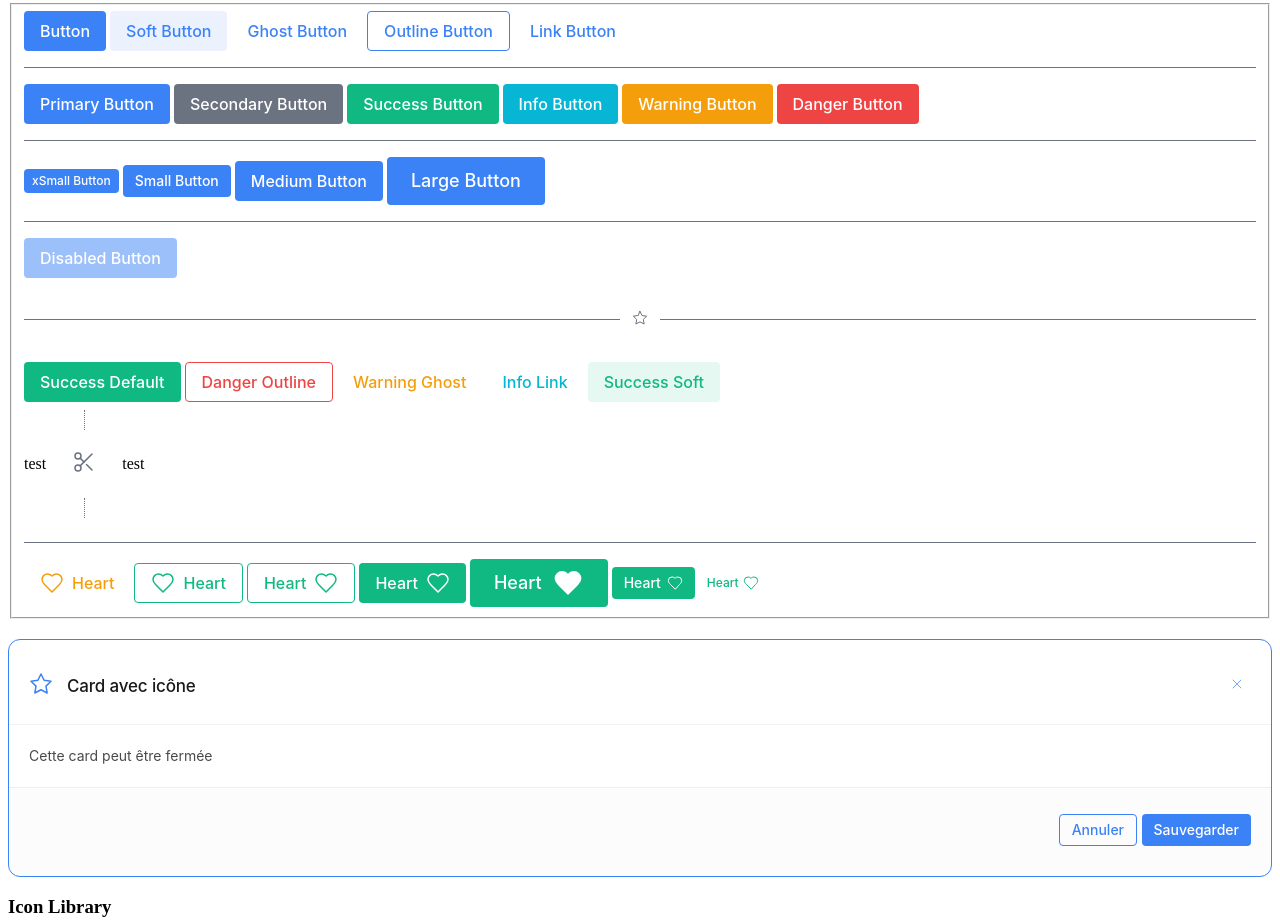
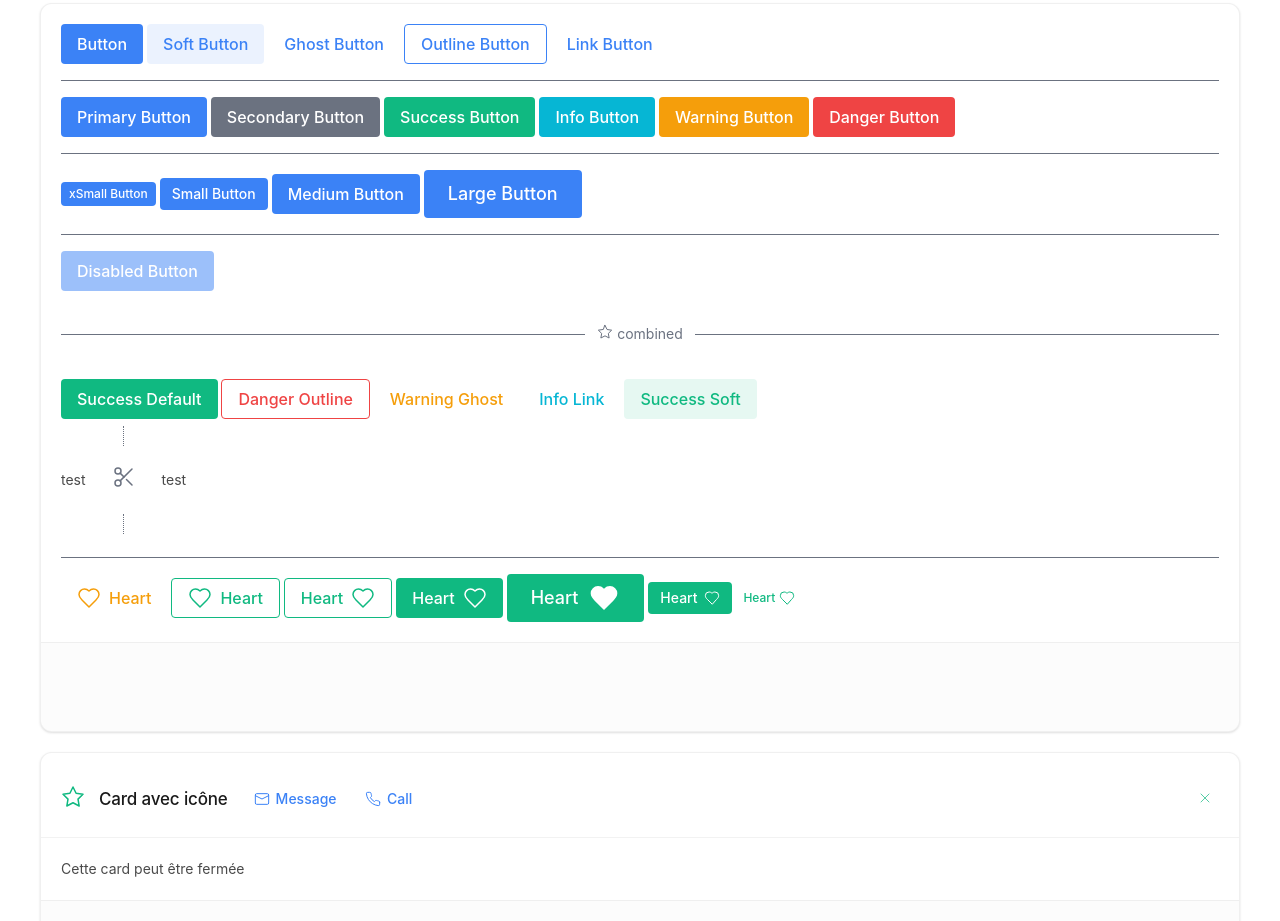
Before and after one commit to tivins/echo, a website built with Vite: page out-of-the-box/index.html in a window 1280 px wide. Shown: the part 154-1075 px from the top of the page. Built offline with nearby package versions, Linux system fonts and the light colour scheme.

Commit message:
Add demo-live.html and update styles for EchoCard component
- Introduced a new demo page (demo-live.html) to showcase the Design Toolkit.
- Updated EchoCard styles to reduce border radius and padding for a more compact design.
- Enhanced index.html layout with improved card structure and additional content for better demonstration of components.

```diff
--- a/out-of-the-box/design-toolkit.esm.bundled.js
+++ b/out-of-the-box/design-toolkit.esm.bundled.js
@@ -1363,8 +1363,8 @@ EchoCard.styles = [
     i$4 `
       :host {
         display: block;
-        --card-border-radius: 12px;
-        --card-padding: 20px;
+        --card-border-radius: 1px;
+        --card-padding: 38px;
         --card-shadow: 0 1px 3px rgba(0, 0, 0, 0.08), 0 1px 2px rgba(0, 0, 0, 0.06);
         --card-border: 1px solid rgba(0, 0, 0, 0.06);
         --card-hover-shadow: 0 4px 6px rgba(0, 0, 0, 0.07), 0 2px 4px rgba(0, 0, 0, 0.06);
@@ -1379,12 +1379,10 @@ EchoCard.styles = [
         overflow: hidden;
         font-family:
           -apple-system, BlinkMacSystemFont, 'Segoe UI', Roboto, sans-serif;
-        position: relative;
       }
 
       .card:hover {
         box-shadow: var(--card-hover-shadow);
-        transform: translateY(-1px);
       }
 
       .card:disabled {
--- a/out-of-the-box/index.html
+++ b/out-of-the-box/index.html
@@ -7,6 +7,7 @@
     <title>Echo Toolkit</title>
 </head>
 <body>
+    <div style="max-width: 1200px; margin: 0 auto;">
     <h1>Echo Toolkit (out-of-the-box)</h1>
     <p>
         This page has no styles. It is pure HTML.
@@ -14,7 +15,7 @@
     </p>
 
     <h3>Button Component</h3>
-    <fieldset>
+    <echo-card>
         <echo-button>Button</echo-button>
         <echo-button variant="soft">Soft Button</echo-button>
         <echo-button variant="ghost">Ghost Button</echo-button>
@@ -36,7 +37,7 @@
         <echo-button size="large">Large Button</echo-button>
         <echo-separator thickness="thin"></echo-separator>
         <echo-button disabled>Disabled Button</echo-button>
-        <echo-separator thickness="thin" margin="large"><echo-icon name="star" size="small"></echo-icon></echo-separator>
+        <echo-separator thickness="thin" margin="large"><echo-icon name="star" size="small"></echo-icon> combined</echo-separator>
         <echo-button variant="default" context="success">Success Default</echo-button>
         <echo-button variant="outline" context="danger">Danger Outline</echo-button>
         <echo-button variant="ghost" context="warning">Warning Ghost</echo-button>
@@ -55,13 +56,17 @@
         <echo-button size="large" icon="heart" context="success" icon-position="right" variant="default" icon-variant="filled">Heart</echo-button>
         <echo-button size="small" icon="heart" context="success" icon-position="right" variant="default">Heart</echo-button>
         <echo-button size="xs" icon="heart" context="success" icon-position="right" variant="link">Heart</echo-button>
-    </fieldset>
+    </echo-card>
 
-    <echo-card title="Card avec icône" icon="star" closable variant="outlined" style="margin-top: 20px;">
+    <echo-card title="Card avec icône" icon="star" context="success"  closable style="margin-top: 20px;">
+        <div slot="header-actions">
+            <echo-button variant="ghost" size="small" icon="mail">Message</echo-button>
+            <echo-button variant="ghost" size="small" icon="phone">Call</echo-button>
+        </div>
         <div>Cette card peut être fermée</div>
         <div slot="footer">
-          <echo-button variant="outline" size="small">Annuler</echo-button>
-          <echo-button variant="default" size="small">Sauvegarder</echo-button>
+          <echo-button variant="soft" size="small" context="warning" icon="undo">Annuler</echo-button>
+          <echo-button variant="default" size="small" icon="save" icon-position="right">Sauvegarder</echo-button>
         </div>
     </echo-card>
 
@@ -90,7 +95,7 @@
     <div>
         <fieldset id="icon-library"></fieldset>
     </div>
-
+</div>
     <script type="module" src="main.js"></script>
 </body>
 </html>
```
Also changed, not shown: demos/demo-live.html (added, +26 -0 lines), src/components/echo-card.ts (+13 -14 lines).
